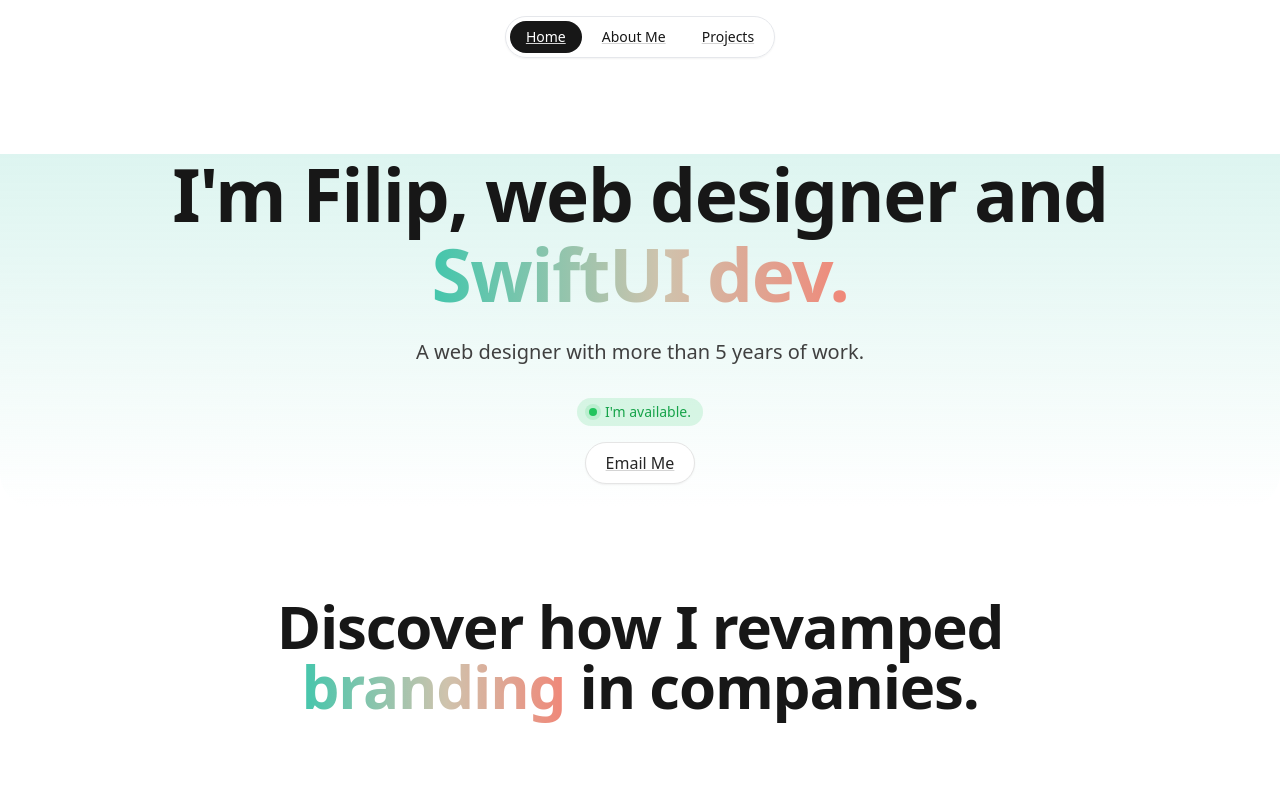
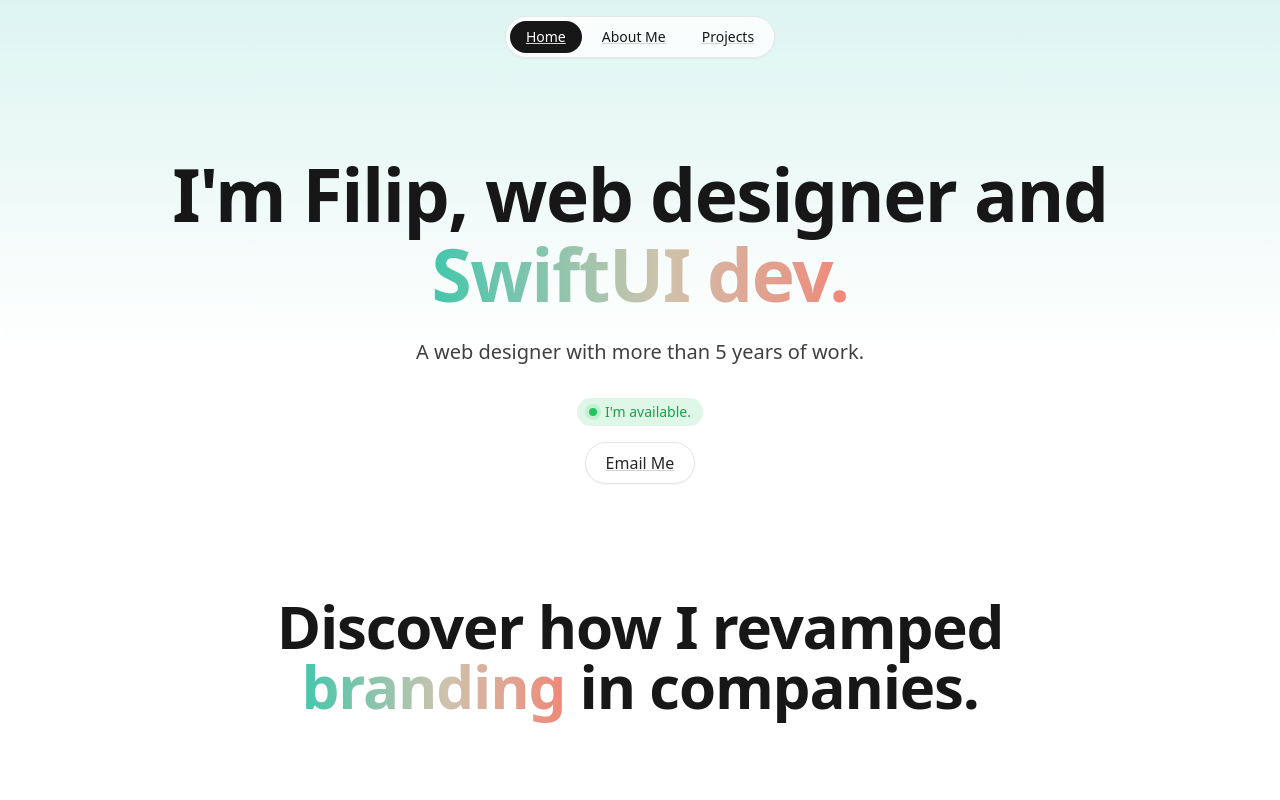
Before and after one commit to FBukovina/bukovinafilip-next, a Next.js app: page / in a window 1280 px wide. Shown: the top 800 px of the page. Built offline with nearby package versions, Linux system fonts and the light colour scheme.

Commit message:
fix: position hero gradient at page top

```diff
--- a/app/page.tsx
+++ b/app/page.tsx
@@ -4,7 +4,7 @@
 export default function Page() {
   return (
     <>
-      <section className="relative">
+      <section>
         <div className="hero-swoosh" aria-hidden="true" />
         <div className="container mt-28 grid gap-6">
           <Reveal>
```
